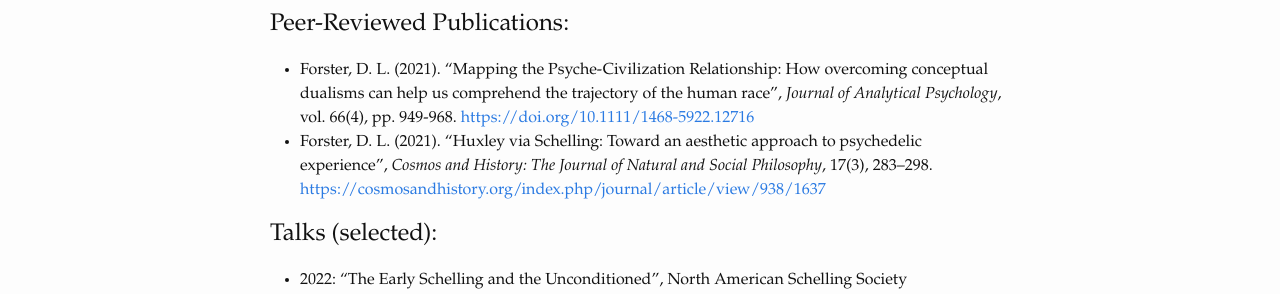
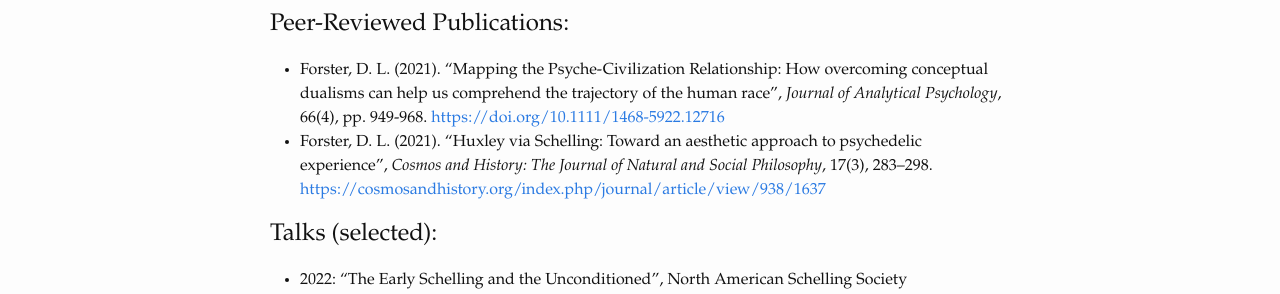
Before and after one commit to darcyforster/darcyforster, a Jekyll site: the page built from research.markdown, in a window 1280 px wide. Shown: the part 1003-1297 px from the top of the page. Built offline with Jekyll 4.4.1, drawn with Linux system fonts in a browser that asks for light colours.

Commit message:
Update research.markdown

```diff
--- a/research.markdown
+++ b/research.markdown
@@ -17,7 +17,7 @@ Schelling adopted the term "intellectual intuition" in 1795 and continued to dev
 
 Peer-Reviewed Publications:
 ======
-* Forster, D. L. (2021). “Mapping the Psyche-Civilization Relationship: How overcoming conceptual dualisms can help us comprehend the trajectory of the human race”, *Journal of Analytical Psychology*, vol. 66(4), pp. 949-968. [https://doi.org/10.1111/1468-5922.12716](https://doi.org/10.1111/1468-5922.12716){:target="_blank"}{:rel="noopener noreferrer"}
+* Forster, D. L. (2021). “Mapping the Psyche-Civilization Relationship: How overcoming conceptual dualisms can help us comprehend the trajectory of the human race”, *Journal of Analytical Psychology*, 66(4), pp. 949-968. [https://doi.org/10.1111/1468-5922.12716](https://doi.org/10.1111/1468-5922.12716){:target="_blank"}{:rel="noopener noreferrer"}
 * Forster, D. L. (2021). “Huxley via Schelling: Toward an aesthetic approach to psychedelic experience”, *Cosmos and History: The Journal of Natural and Social Philosophy*, 17(3), 283–298. [https://cosmosandhistory.org/index.php/journal/article/view/938/1637](https://cosmosandhistory.org/index.php/journal/article/view/938/1637){:target="_blank"}{:rel="noopener noreferrer"}
 
 Talks (selected):
```
